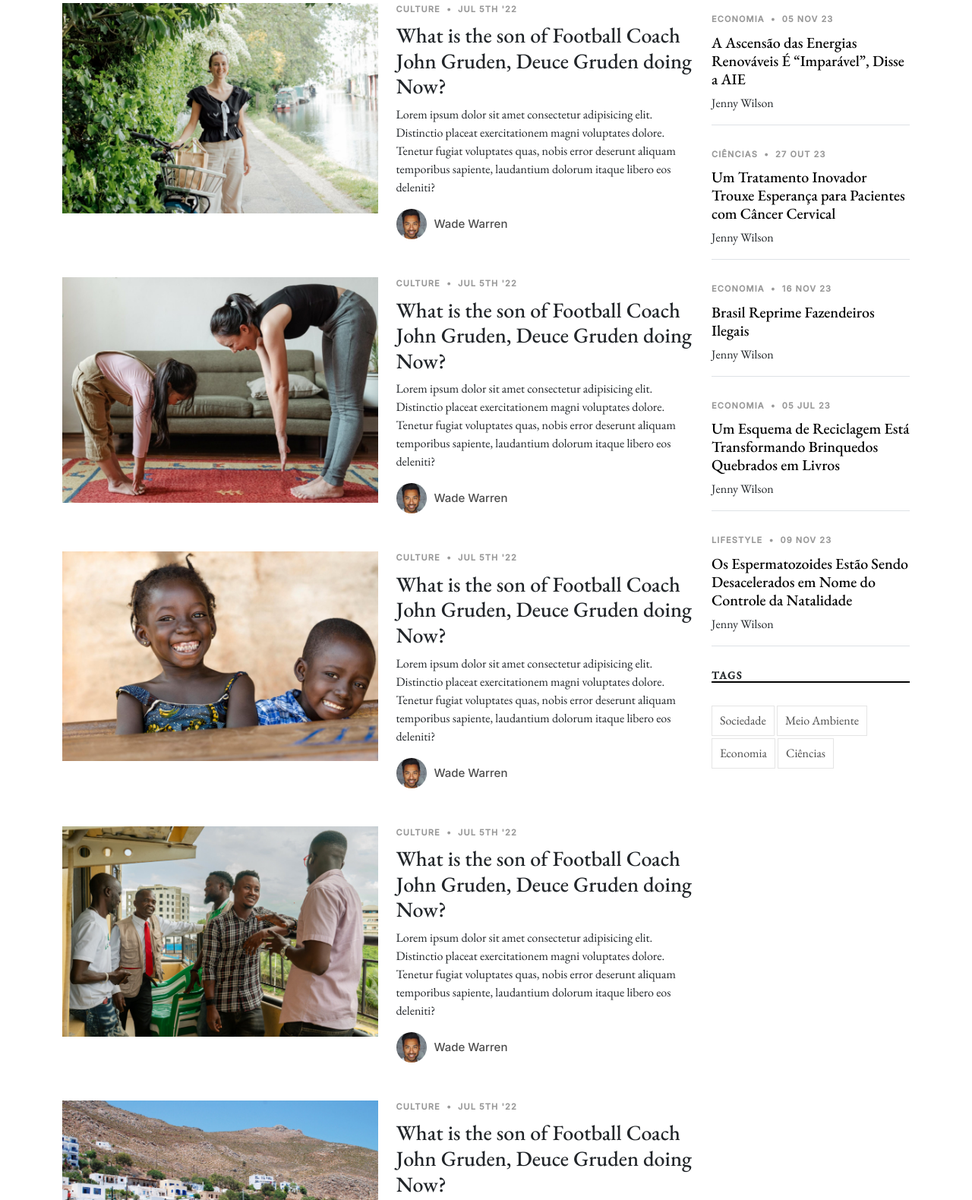
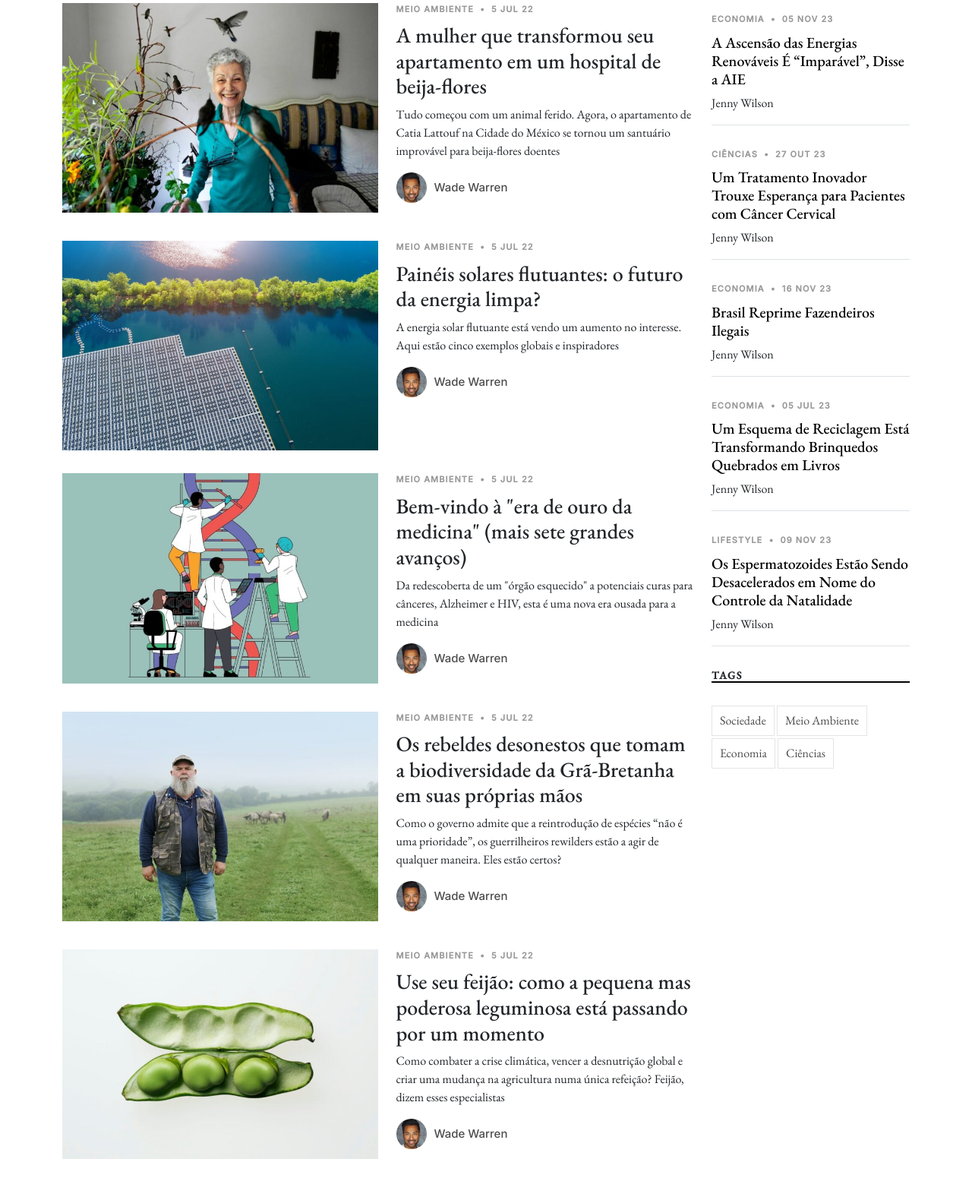
Before and after one commit to mluizaz/Projeto-Boas-Novas, a plain HTML site: page meioambiente.html in a window 1280 px wide. Shown: the part 173-1753 px from the top of the page at 76% size. Drawn offline with nearby package versions, Linux system fonts and the light colour scheme; a web font is replaced by a local one.

Commit message:
add conteudo

```diff
--- a/meioambiente.html
+++ b/meioambiente.html
@@ -86,12 +86,12 @@
 
             <div class="d-md-flex post-entry-2 half">
               <a href="single-post.html" class="me-4 thumbnail">
-                <img src="assets/img/post-landscape-6.jpg" alt="" class="img-fluid">
+                <img src="assets/img/mb-1.jpg" alt="" class="img-fluid">
               </a>
               <div>
-                <div class="post-meta"><span class="date">Culture</span> <span class="mx-1">&bullet;</span> <span>Jul 5th '22</span></div>
-                <h3><a href="single-post.html">What is the son of Football Coach John Gruden, Deuce Gruden doing Now?</a></h3>
-                <p>Lorem ipsum dolor sit amet consectetur adipisicing elit. Distinctio placeat exercitationem magni voluptates dolore. Tenetur fugiat voluptates quas, nobis error deserunt aliquam temporibus sapiente, laudantium dolorum itaque libero eos deleniti?</p>
+                <div class="post-meta"><span class="date">Meio Ambiente</span> <span class="mx-1">&bullet;</span> <span>5 Jul 22</span></div>
+                <h3><a href="single-post.html">A mulher que transformou seu apartamento em um hospital de beija-flores</a></h3>
+                <p>Tudo começou com um animal ferido. Agora, o apartamento de Catia Lattouf na Cidade do México se tornou um santuário improvável para beija-flores doentes</p>
                 <div class="d-flex align-items-center author">
                   <div class="photo"><img src="assets/img/person-2.jpg" alt="" class="img-fluid"></div>
                   <div class="name">
@@ -103,12 +103,12 @@
 
             <div class="d-md-flex post-entry-2 half">
               <a href="single-post.html" class="me-4 thumbnail">
-                <img src="assets/img/post-landscape-1.jpg" alt="" class="img-fluid">
+                <img src="assets/img/mb-2.jpg" alt="" class="img-fluid">
               </a>
               <div>
-                <div class="post-meta"><span class="date">Culture</span> <span class="mx-1">&bullet;</span> <span>Jul 5th '22</span></div>
-                <h3><a href="single-post.html">What is the son of Football Coach John Gruden, Deuce Gruden doing Now?</a></h3>
-                <p>Lorem ipsum dolor sit amet consectetur adipisicing elit. Distinctio placeat exercitationem magni voluptates dolore. Tenetur fugiat voluptates quas, nobis error deserunt aliquam temporibus sapiente, laudantium dolorum itaque libero eos deleniti?</p>
+                <div class="post-meta"><span class="date">Meio Ambiente</span> <span class="mx-1">&bullet;</span> <span>5 Jul 22</span></div>
+                <h3><a href="single-post.html">Painéis solares flutuantes: o futuro da energia limpa?</a></h3>
+                <p>A energia solar flutuante está vendo um aumento no interesse. Aqui estão cinco exemplos globais e inspiradores</p>
                 <div class="d-flex align-items-center author">
                   <div class="photo"><img src="assets/img/person-2.jpg" alt="" class="img-fluid"></div>
                   <div class="name">
@@ -120,12 +120,12 @@
 
             <div class="d-md-flex post-entry-2 half">
               <a href="single-post.html" class="me-4 thumbnail">
-                <img src="assets/img/post-landscape-2.jpg" alt="" class="img-fluid">
+                <img src="assets/img/mb-3.jpg" alt="" class="img-fluid">
               </a>
               <div>
-                <div class="post-meta"><span class="date">Culture</span> <span class="mx-1">&bullet;</span> <span>Jul 5th '22</span></div>
-                <h3><a href="single-post.html">What is the son of Football Coach John Gruden, Deuce Gruden doing Now?</a></h3>
-                <p>Lorem ipsum dolor sit amet consectetur adipisicing elit. Distinctio placeat exercitationem magni voluptates dolore. Tenetur fugiat voluptates quas, nobis error deserunt aliquam temporibus sapiente, laudantium dolorum itaque libero eos deleniti?</p>
+                <div class="post-meta"><span class="date">Meio Ambiente</span> <span class="mx-1">&bullet;</span> <span>5 Jul 22</span></div>
+                <h3><a href="single-post.html">Bem-vindo à "era de ouro da medicina" (mais sete grandes avanços)</a></h3>
+              <p>Da redescoberta de um "órgão esquecido" a potenciais curas para cânceres, Alzheimer e HIV, esta é uma nova era ousada para a medicina</p>
                 <div class="d-flex align-items-center author">
                   <div class="photo"><img src="assets/img/person-2.jpg" alt="" class="img-fluid"></div>
                   <div class="name">
@@ -137,12 +137,12 @@
 
             <div class="d-md-flex post-entry-2 half">
               <a href="single-post.html" class="me-4 thumbnail">
-                <img src="assets/img/post-landscape-3.jpg" alt="" class="img-fluid">
+                <img src="assets/img/mb-4.jpg" alt="" class="img-fluid">
               </a>
               <div>
-                <div class="post-meta"><span class="date">Culture</span> <span class="mx-1">&bullet;</span> <span>Jul 5th '22</span></div>
-                <h3><a href="single-post.html">What is the son of Football Coach John Gruden, Deuce Gruden doing Now?</a></h3>
-                <p>Lorem ipsum dolor sit amet consectetur adipisicing elit. Distinctio placeat exercitationem magni voluptates dolore. Tenetur fugiat voluptates quas, nobis error deserunt aliquam temporibus sapiente, laudantium dolorum itaque libero eos deleniti?</p>
+                <div class="post-meta"><span class="date">Meio Ambiente</span> <span class="mx-1">&bullet;</span> <span>5 Jul 22</span></div>
+                <h3><a href="single-post.html">Os rebeldes desonestos que tomam a biodiversidade da Grã-Bretanha em suas próprias mãos</a></h3>
+              <p>Como o governo admite que a reintrodução de espécies “não é uma prioridade”, os guerrilheiros rewilders estão a agir de qualquer maneira. Eles estão certos?</p>
                 <div class="d-flex align-items-center author">
                   <div class="photo"><img src="assets/img/person-2.jpg" alt="" class="img-fluid"></div>
                   <div class="name">
@@ -154,12 +154,12 @@
 
             <div class="d-md-flex post-entry-2 half">
               <a href="single-post.html" class="me-4 thumbnail">
-                <img src="assets/img/post-landscape-4.jpg" alt="" class="img-fluid">
+                <img src="assets/img/mb-5.jpg" alt="" class="img-fluid">
               </a>
               <div>
-                <div class="post-meta"><span class="date">Culture</span> <span class="mx-1">&bullet;</span> <span>Jul 5th '22</span></div>
-                <h3><a href="single-post.html">What is the son of Football Coach John Gruden, Deuce Gruden doing Now?</a></h3>
-                <p>Lorem ipsum dolor sit amet consectetur adipisicing elit. Distinctio placeat exercitationem magni voluptates dolore. Tenetur fugiat voluptates quas, nobis error deserunt aliquam temporibus sapiente, laudantium dolorum itaque libero eos deleniti?</p>
+                <div class="post-meta"><span class="date">Meio Ambiente</span> <span class="mx-1">&bullet;</span> <span>5 Jul 22</span></div>
+                <h3><a href="single-post.html">Use seu feijão: como a pequena mas poderosa leguminosa está passando por um momento</a></h3>
+                <p>Como combater a crise climática, vencer a desnutrição global e criar uma mudança na agricultura numa única refeição? Feijão, dizem esses especialistas</p>
                 <div class="d-flex align-items-center author">
                   <div class="photo"><img src="assets/img/person-2.jpg" alt="" class="img-fluid"></div>
                   <div class="name">
```
Also changed, not shown: sociedade.html (+20 -20 lines), assets/img/mb-1.jpg (added), assets/img/mb-2.jpg (added), assets/img/mb-3.jpg (added), assets/img/mb-4.jpg (added), assets/img/mb-5.jpg (added), assets/img/sociedade-1.jpg (added), assets/img/sociedade-2.jpg (added), assets/img/sociedade-3.jpg (added), assets/img/sociedade-4.jpg (added), assets/img/sociedade-5.jpg (added).
